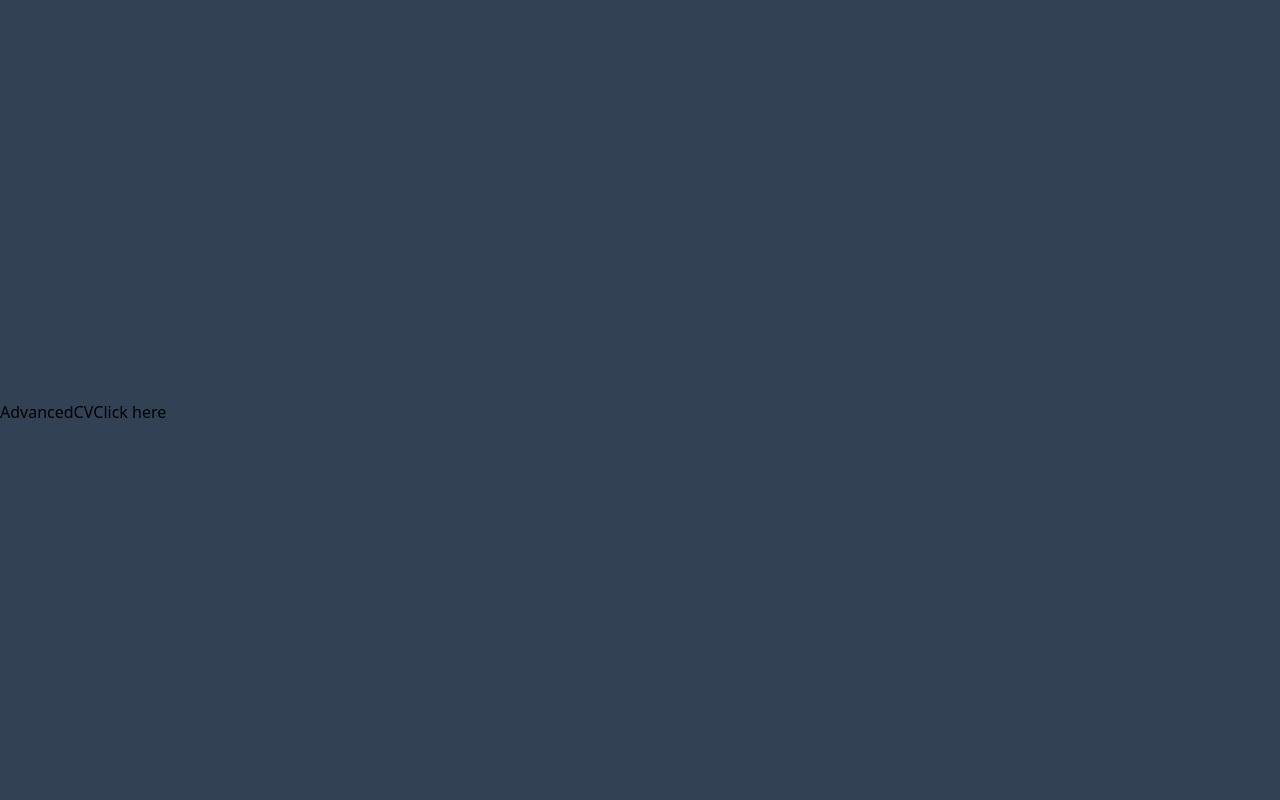
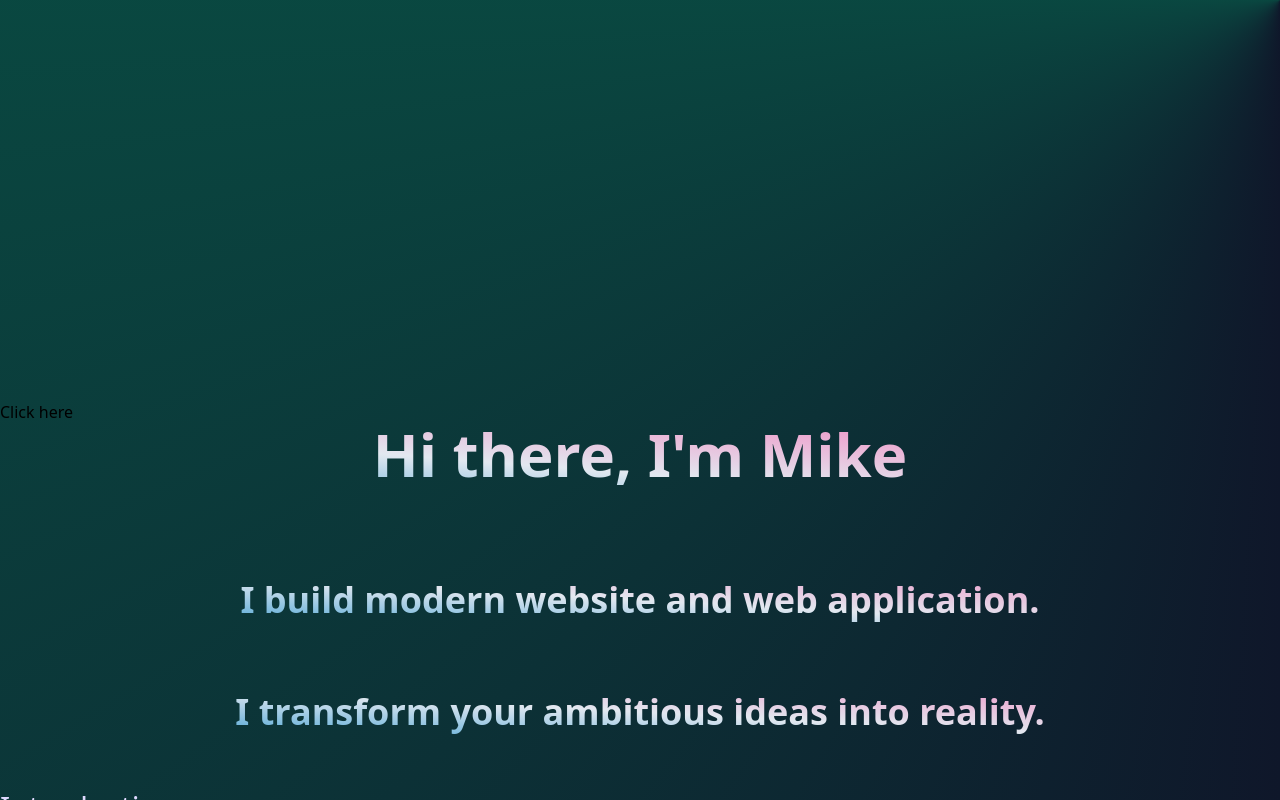
Before and after one commit to minhypro/my-new-portfolio, a React (Vite) app: page / in a window 1280 px wide. Both pictures are taken after a click on the button 1260 px from the left and 410 px from the top of the page. Shown: the top 800 px of the page. Built offline with nearby package versions, Linux system fonts and the light colour scheme.

Commit message:
init Advanced CV

```diff
--- a/src/components/Layout/Layout.tsx
+++ b/src/components/Layout/Layout.tsx
@@ -8,7 +8,7 @@ type Layout = {
 
 const Homepage: FC<Layout> = ({children}) => {
 	return (
-		<div className="min-h-screen overflow-x-hidden transition-all duration-700 dark:bg-slate-700">
+		<div className="min-h-screen overflow-x-hidden bg-gradient-to-r from-indigo-200 via-red-200 to-yellow-100 transition-all duration-700 dark:bg-[conic-gradient(at_top_right,_var(--tw-gradient-stops))] dark:from-indigo-300 dark:via-slate-900 dark:to-emerald-700">
 			<Header />
 			<div>{children}</div>
 		</div>
@@ -16,3 +16,9 @@ const Homepage: FC<Layout> = ({children}) => {
 }
 
 export default Homepage
+
+// dark:bg-[conic-gradient(at_right,_var(--tw-gradient-stops))] dark:from-orange-900 dark:via-fuchsia-400 dark:to-teal-600
+// dark:bg-gradient-to-t dark:from-yellow-100 dark:via-black dark:to-gray-700
+// dark:bg-gradient-to-b dark:from-slate-900 dark:to-slate-600
+// dark:bg-gradient-to-r dark:from-gray-700 dark:via-gray-900 dark:to-black
+// dark:bg-[conic-gradient(at_top,_var(--tw-gradient-stops))] dark:from-cyan-800 dark:via-stone-700 dark:to-slate-900
--- a/src/index.css
+++ b/src/index.css
@@ -15,7 +15,7 @@
 
 /* Chrome, Edge, and Safari */
 *::-webkit-scrollbar {
-    width: 10px;
+	width: 6px;
 }
 
 *::-webkit-scrollbar-track {
@@ -25,6 +25,5 @@
 
 *::-webkit-scrollbar-thumb {
 	background-color: var(--scrollbarThumb);
-    border-radius: 14px;
-    border: 3px solid var(--scrollbarBg);
+	border-radius: 4px;
 }
--- a/src/pages/AdvancedCV/AdvancedCV.tsx
+++ b/src/pages/AdvancedCV/AdvancedCV.tsx
@@ -1,14 +1,111 @@
+import {AnimatePresence, motion} from 'framer-motion'
 import React, {useContext} from 'react'
 
 import {StateContext} from '@/context/globalState'
 
+export const textVariant = (delay: number) => {
+	return {
+		hidden: {
+			y: -50,
+			opacity: 0,
+		},
+		show: {
+			y: 0,
+			opacity: 1,
+			transition: {
+				type: 'spring',
+				duration: 1.25,
+				delay: delay,
+			},
+		},
+	}
+}
+
 export const AdvancedCV: React.FC = () => {
 	const {isAdvanced, isAdvancedToggle} = useContext(StateContext)
 	console.log(isAdvanced)
-	return isAdvanced ? (
-		<div>
-			AdvancedCV
+	return (
+		<AnimatePresence>
 			<button onClick={() => isAdvancedToggle()}>Click here</button>
-		</div>
-	) : null
+			{isAdvanced ? (
+				<>
+					<motion.div
+						// initial={{opacity: 0, y: 200}}
+						// animate={{opacity: 1, y: 0}}
+						// transition={{duration: 1.7}}
+						// exit={{x: 300, opacity: 0}}
+						variants={{
+							hidden: {
+								y: -50,
+								opacity: 0,
+							},
+							show: {
+								y: 0,
+								opacity: 1,
+								transition: {
+									type: 'spring',
+									duration: 1.25,
+									delay: 0,
+								},
+							},
+						}}
+					>
+						<div className="flex flex-col items-center bg-gradient-to-bl from-pink-400 via-slate-200 to-sky-600 bg-clip-text text-center text-transparent">
+							<h1 className="mb-10 text-6xl font-bold">
+								Hi there, I&apos;m Mike
+							</h1>
+						</div>
+					</motion.div>
+					<motion.div
+						initial={{x: 250, opacity: 0}}
+						whileInView={{x: 0, opacity: 1}}
+						transition={{
+							type: 'spring',
+							duration: 1.2,
+							delay: 0.2,
+						}}
+						exit={{x: 300, opacity: 0}}
+						viewport={{once: true, amount: 0.25}}
+					>
+						<div className="my-10 flex flex-col items-center bg-gradient-to-bl from-pink-400 via-slate-200 to-sky-600 bg-clip-text text-center text-transparent">
+							<h2 className="max-w-4xl py-4 text-4xl font-bold">
+								I build modern website and web application.
+							</h2>
+						</div>
+					</motion.div>
+					<motion.div
+						initial={{x: -250, opacity: 0}}
+						whileInView={{x: 0, opacity: 1}}
+						transition={{
+							type: 'spring',
+							duration: 1.2,
+							delay: 0.2,
+						}}
+						exit={{x: 300, opacity: 0}}
+						viewport={{once: true, amount: 0.25}}
+					>
+						<div className="my-10 flex flex-col items-center bg-gradient-to-bl from-pink-400 via-slate-200 to-sky-600 bg-clip-text text-center text-transparent">
+							<h2 className="max-w-4xl py-4 text-4xl font-bold">
+								I transform your ambitious ideas into reality.
+							</h2>
+						</div>
+					</motion.div>
+					<motion.div
+						variants={textVariant(0)}
+						initial="hidden"
+						whileInView="show"
+						viewport={{once: true, amount: 0.25}}
+					>
+						<p className="xs:text-[20px] text-[16px] font-medium text-[#dfd9ff] sm:text-[26px] lg:text-[30px] lg:leading-[40px]">
+							Introduction
+						</p>
+						<h2 className="xs:text-[50px] mt-2 text-[40px] font-black text-white sm:text-[60px] lg:text-[80px] lg:leading-[98px]">
+							Overview.
+						</h2>
+					</motion.div>
+					<div className=" h-[2000px]"></div>
+				</>
+			) : null}
+		</AnimatePresence>
+	)
 }
--- a/src/pages/NormalCV/NormalCV.tsx
+++ b/src/pages/NormalCV/NormalCV.tsx
@@ -7,7 +7,7 @@ import CVHeader from './CVHeader'
 
 export const NormalCV: React.FC = () => {
 	return (
-		<div className="container relative bg-gray-100 p-6 duration-700 dark:bg-slate-700 xl:my-6">
+		<div className="container relative rounded-md bg-gray-100/50 p-6 duration-700 dark:bg-transparent xl:my-6">
 			<CVHeader />
 			<CVBody />
 			<FloatingSidebar />
```
Lines whose indentation alone changed are shown as unchanged.
